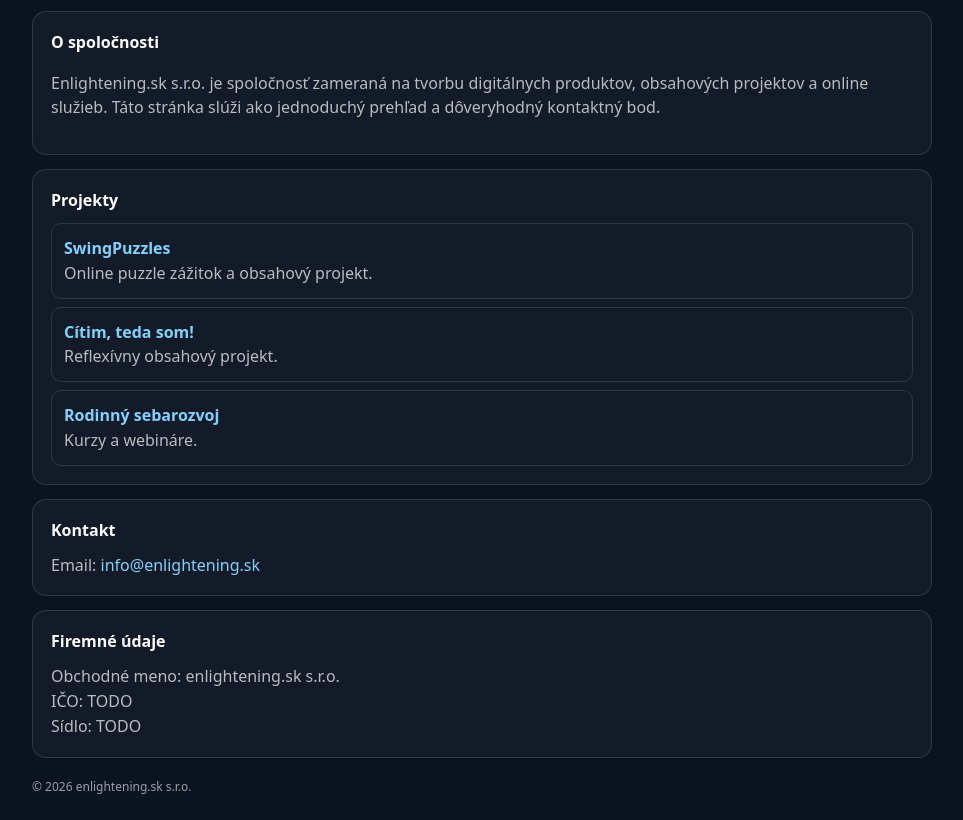
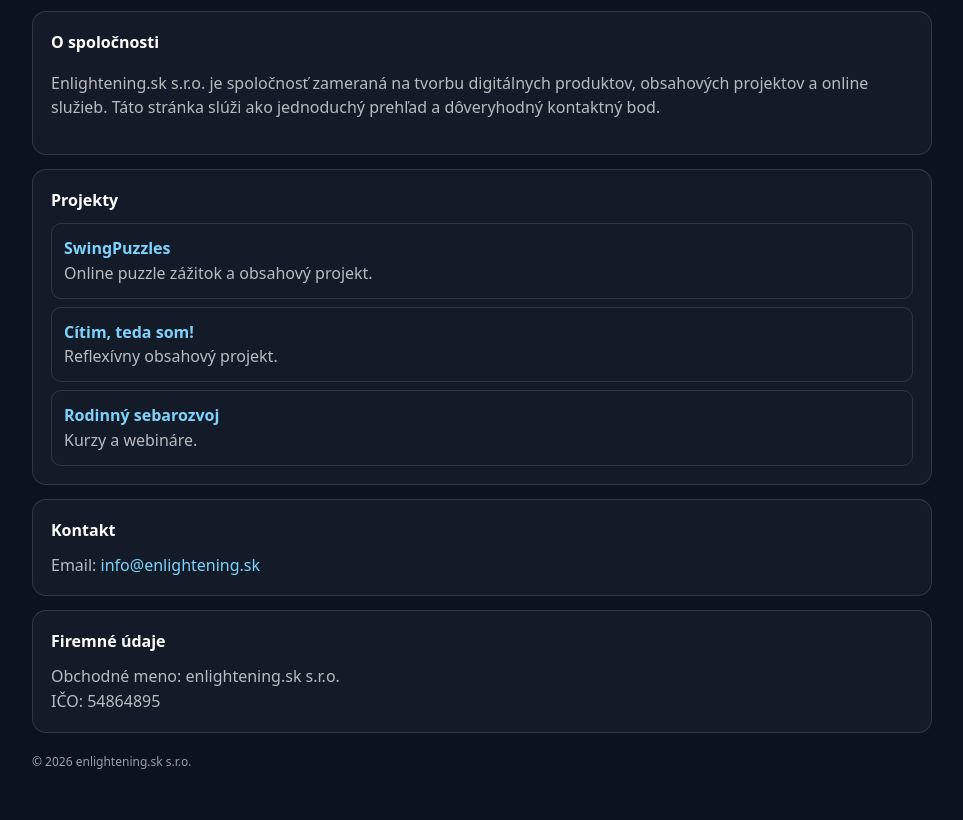
Before and after one commit to enlightening-sk/enlightening-sk.github.io, a plain HTML site: page index.html in a window 1280 px wide. Shown: the part 89-909 px from the top of the page, without its empty margins (158-1121 px from the left). After the commit the page ends 884 px from the top, so only its background shows below. Drawn offline with Linux system fonts and the light colour scheme.

Commit message:
firemné údaje

```diff
--- a/index.html
+++ b/index.html
@@ -96,8 +96,7 @@
 <h2>Firemné údaje</h2>
 <div class="muted">
 Obchodné meno: enlightening.sk s.r.o.<br/>
-IČO: TODO<br/>
-Sídlo: TODO
+IČO: 54864895
 </div>
 </div>
 
```
